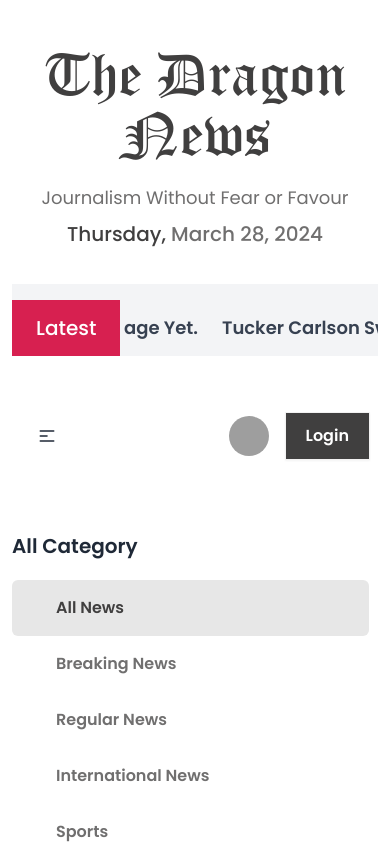
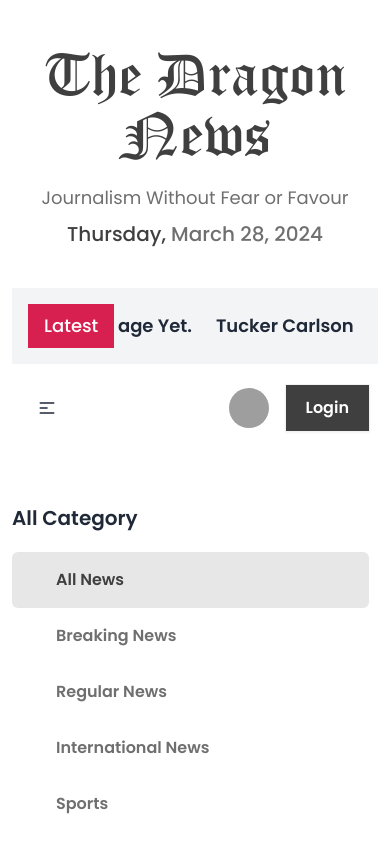
Before and after one commit to SazidulAlam47/dragon-news, a React (Vite) app: page / in a window 390 px wide. Shown: the top 844 px of the page. Built offline with nearby package versions, Linux system fonts and the light colour scheme; grey boxes are pictures that could not be loaded.

Commit message:
working on news details page

```diff
--- /dev/null
+++ b/src/components/Footer/Footer.jsx
@@ -0,0 +1,36 @@
+import { FaInstagram, FaTwitter, FaFacebookF } from "react-icons/fa";
+import { Link } from "react-router-dom";
+
+const Footer = () => {
+    return (
+        <footer className="bg-gray-900 mt-7">
+            <div className="footer items-center p-4 text-neutral-content container mx-auto px-3 md:px-6">
+                <aside className="items-center grid-flow-col">
+                    <Link to="/" className="font-oldEng text-lg">
+                        The Dragon News
+                    </Link>
+                    <p className="text-sm"> © 2024 - All right reserved</p>
+                </aside>
+                <nav className="grid-flow-col gap-4 md:place-self-center md:justify-self-end text-lg">
+                    <a
+                        href="https://www.facebook.com/DailyStarNews/"
+                        target="_blank"
+                    >
+                        <FaFacebookF />
+                    </a>
+                    <a href="https://twitter.com/dailystarnews" target="_blank">
+                        <FaTwitter />
+                    </a>
+                    <a
+                        href="https://www.instagram.com/dailystar_bd/"
+                        target="_blank"
+                    >
+                        <FaInstagram />
+                    </a>
+                </nav>
+            </div>
+        </footer>
+    );
+};
+
+export default Footer;
--- a/src/components/Marquee/Marquee.jsx
+++ b/src/components/Marquee/LatestNews.jsx
@@ -5,16 +5,12 @@ const LatestNews = () => {
     const { news } = useData();
 
     return (
-        <div className="flex items-start justify-start pt-4 bg-gray-100 my-9 overflow-hidden">
-            <div className="flex gap-1 items-center justify-end">
-                <div className="w-28">
-                    <div className="flex items-center justify-center flex-1  py-2 px-6 bg-red-pink">
-                        <p className="text-xl font-medium leading-loose text-white">
-                            Latest
-                        </p>
-                    </div>
-                </div>
-                <div className="text-lg font-semibold leading-loose text-gray-700 w-full">
+        <div className="p-4 bg-gray-100 mt-10">
+            <div className="flex items-center">
+                <p className="rounded-none bg-red-pink text-white border-none text-lg sm:text-xl font-medium px-4 py-2 sm:px-6 sm:py-3">
+                    Latest
+                </p>
+                <div className="p-1 text-lg font-semibold overflow-hidden">
                     <Marquee autoFill={true} pauseOnHover={true} speed={100}>
                         {news?.slice(0, 3).map((newsItem, idx) => (
                             <p key={idx} className="px-3">
--- a/src/components/Navbar/Navbar.jsx
+++ b/src/components/Navbar/Navbar.jsx
@@ -63,7 +63,7 @@ const Navbar = () => {
     }, [isMobileMenuOpen]); // Empty dependency array ensures that effect runs only once
 
     return (
-        <div className="navbar bg-base-100 pt-5">
+        <div className="navbar pt-5">
             <div className="navbar-start">
                 <div className="dropdown" ref={dropdownRef}>
                     <div
--- a/src/components/RightSideBar/RightSideBar.jsx
+++ b/src/components/RightSideBar/RightSideBar.jsx
@@ -23,33 +23,33 @@ const RightSideBar = () => {
             <div>
                 <h2 className="text-xl font-semibold pb-5">Find Us On</h2>
                 <a
-                    href="#"
+                    href="https://www.facebook.com/DailyStarNews/"
                     target="_blank"
                     className="flex gap-2 border items-center p-4 border-[#E7E7E7] rounded-t-lg font-medium text-gray-light"
                 >
-                    <div className="bg-[#f3f3f3] h-8 w-8 rounded-full flex justify-center items-center text-[#3b599c]">
+                    <span className="bg-[#f3f3f3] h-8 w-8 rounded-full flex justify-center items-center text-[#3b599c]">
                         <FaFacebookF />
-                    </div>
+                    </span>
                     <span>Facebook</span>
                 </a>
                 <a
-                    href="#"
+                    href="https://twitter.com/dailystarnews"
                     target="_blank"
                     className="flex gap-2 border items-center p-4 border-x-[#E7E7E7] font-medium text-gray-light"
                 >
-                    <div className="bg-[#f3f3f3] h-8 w-8 rounded-full flex justify-center items-center text-[#58a8de]">
+                    <span className="bg-[#f3f3f3] h-8 w-8 rounded-full flex justify-center items-center text-[#58a8de]">
                         <FaTwitter />
-                    </div>
+                    </span>
                     <span>Twitter</span>
                 </a>
                 <a
-                    href="#"
+                    href="https://www.instagram.com/dailystar_bd/"
                     target="_blank"
                     className="flex gap-2 border items-center p-4 border-[#E7E7E7] rounded-b-lg font-medium text-gray-light"
                 >
-                    <div className="bg-[#f3f3f3] h-8 w-8 rounded-full flex justify-center items-center text-[#e65d6e]">
+                    <span className="bg-[#f3f3f3] h-8 w-8 rounded-full flex justify-center items-center text-[#e65d6e]">
                         <FaInstagram />
-                    </div>
+                    </span>
                     <span>Instagram</span>
                 </a>
             </div>
--- a/src/layouts/MainLayout.jsx
+++ b/src/layouts/MainLayout.jsx
@@ -1,14 +1,21 @@
 import { Outlet, useLocation } from "react-router-dom";
 import Header from "../components/Header/Header";
-import LatestNews from "../components/Marquee/Marquee";
+import LatestNews from "../components/Marquee/LatestNews";
 import Navbar from "../components/Navbar/Navbar";
 import LeftNavigation from "../components/LeftNavigation/LeftNavigation";
 import RightSideBar from "../components/RightSideBar/RightSideBar";
+import Footer from "../components/Footer/Footer";
 
 const MainLayout = () => {
     const location = useLocation();
 
     return (
+        <div
+            className={
+                location.pathname === "/register" ||
+                (location.pathname === "/login" && "bg-dark7")
+            }
+        >
             <div className="font-poppins overflow-hidden container mx-auto px-3 md:px-6">
                 {location.pathname !== "/register" &&
                     location.pathname !== "/login" && <Header />}
@@ -17,7 +24,6 @@ const MainLayout = () => {
                     location.pathname === "/career" ||
                     /\/category\/\d/.test(location.pathname)) && <LatestNews />}
                 {!/\/news\/\S+/.test(location.pathname) && <Navbar />}
-
                 <div className="grid grid-cols-1 md:grid-cols-4 gap-6 mt-16 w-[104%] md:w-full">
                     {(location.pathname === "/" ||
                         /\/category\/\d/.test(location.pathname)) && (
@@ -28,6 +34,8 @@ const MainLayout = () => {
                         location.pathname !== "/login" && <RightSideBar />}
                 </div>
             </div>
+            <Footer />
+        </div>
     );
 };
 
--- a/src/pages/NewsDetails/NewsDetails.jsx
+++ b/src/pages/NewsDetails/NewsDetails.jsx
@@ -1,7 +1,30 @@
+import { Link, useLoaderData, useParams } from "react-router-dom";
+import { GoArrowLeft } from "react-icons/go";
+
 const NewsDetails = () => {
+    const news = useLoaderData();
+    const { id } = useParams();
+    const newsItem = news?.find((news) => news._id === id);
+
     return (
         <div className="col-span-3">
-            <p>here is the details</p>
+            <h3 className="text-xl font-semibold pb-5">Dragon News</h3>
+            <div className="p-7 border border-dark6 rounded-lg">
+                <div className="mb-5">
+                    <img className="w-full" src={newsItem.image_url} alt="" />
+                </div>
+                <h3 className="text-2xl font-bold pb-3">{newsItem.title}</h3>
+                <p className="font-normal text-gray-light pb-7">
+                    {newsItem.details}
+                </p>
+                <Link
+                    to={`/category/${newsItem.category_id}`}
+                    className="btn rounded-none bg-red-pink text-white border-none hover:bg-red-light font-medium text-lg"
+                >
+                    <GoArrowLeft />
+                    <span>All news in this category</span>
+                </Link>
+            </div>
         </div>
     );
 };
--- a/src/routes/Routes.jsx
+++ b/src/routes/Routes.jsx
@@ -23,6 +23,7 @@ const router = createBrowserRouter([
             {
                 path: "/news/:id",
                 element: <NewsDetails />,
+                loader: () => fetch("/data/news.json"),
             },
             {
                 path: "/about",
```
Lines whose indentation alone changed are shown as unchanged.
